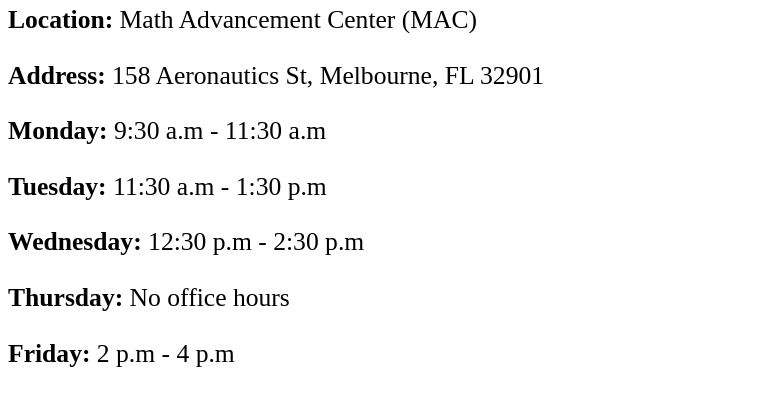
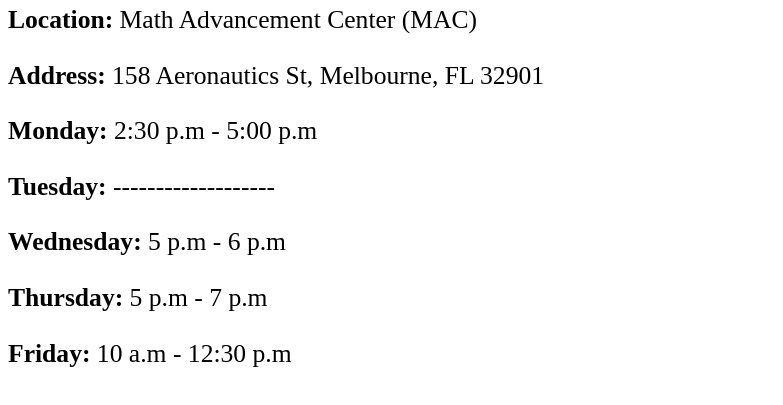
Before and after one commit to AliHag88/AliHag88.github.io, a plain HTML site: page OfficeHours.html in a window 1280 px wide. Shown: the part 79-484 px from the top of the page, without its empty margins (0-783 px from the left). Drawn offline with Linux system fonts and the light colour scheme.

Commit message:
Update OfficeHours.html
Office Hours Fall 2019

```diff
--- a/OfficeHours.html
+++ b/OfficeHours.html
@@ -10,15 +10,15 @@
 
 <p style="font-size:160%"> <b> Address: </b> 158 Aeronautics St, Melbourne, FL 32901</p>
 
-<p style="font-size:160%"> <b> Monday: </b> 9:30 a.m - 11:30 a.m </p>
+<p style="font-size:160%"> <b> Monday: </b> 2:30 p.m - 5:00 p.m </p>
 
-<p style="font-size:160%"> <b> Tuesday: </b> 11:30 a.m - 1:30 p.m </p>
+<p style="font-size:160%"> <b> Tuesday: </b> ------------------- </p>
 
-<p style="font-size:160%"> <b> Wednesday: </b> 12:30 p.m - 2:30 p.m </p>
+<p style="font-size:160%"> <b> Wednesday: </b> 5 p.m - 6 p.m </p>
 
-<p style="font-size:160%"> <b> Thursday: </b> No office hours </p>
+<p style="font-size:160%"> <b> Thursday: </b> 5 p.m - 7 p.m </p>
 
-<p style="font-size:160%"> <b> Friday: </b> 2 p.m - 4 p.m </p>
+<p style="font-size:160%"> <b> Friday: </b> 10 a.m - 12:30 p.m </p>
 
 
 </body>
```
